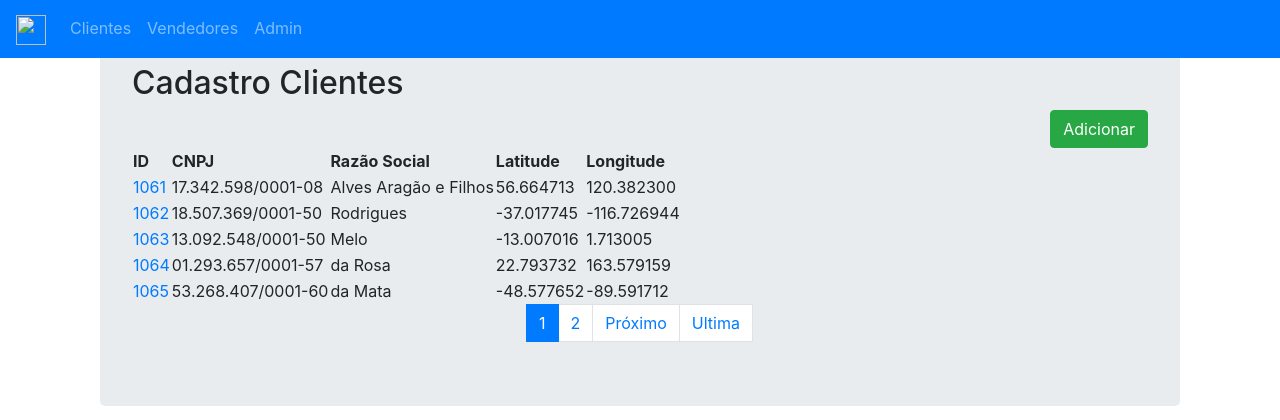
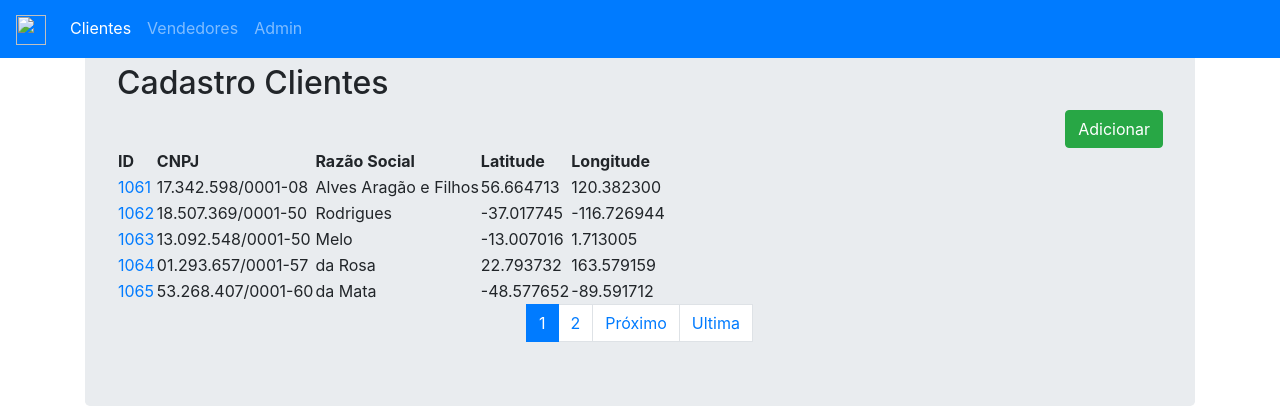
Before and after one commit to leorss/Carteira-Clientes-Django, a Django app: page /cadastros/clientes/ in a window 1280 px wide. Shown: the top 420 px of the page. Run offline with Django 3.2, Linux system fonts and the light colour scheme; data comes from the database, SQL or seed files in the repository; some libraries are stand-ins or nearby versions.

Commit message:
Detacar nome navbar

```diff
--- a/templates/cadastros/base.html
+++ b/templates/cadastros/base.html
@@ -16,8 +16,8 @@
     <nav class="navbar navbar-expand-lg navbar-dark bg-primary fixed-top " >
       <div class="navbar-nav">
         <a class="navbar-brand" href="{% url 'index' %}"><img src="{% static 'cadastros/favicon.ico' %}" width="30" height="30" alt=""></a>
-        <a class="nav-item nav-link {%if request.path == '/cadastros/clientes/' %}  active {% endif %}"  href="{% url 'cadastros:clientes' %}"> Clientes</a>
-        <a class="nav-item nav-link {%if request.path == '/cadastros/vendedores/' %}  active {% endif %}"  href="{% url 'cadastros:vendedores' %}"> Vendedores </a>
+        <a class="nav-item nav-link {% if active_tab == 'clientes' %} active {% endif %}"  href="{% url 'cadastros:clientes' %}"> Clientes</a>
+        <a class="nav-item nav-link {% if active_tab == 'vendedores' %} active {% endif %}"  href="{% url 'cadastros:vendedores' %}"> Vendedores </a>
         <a class="nav-item nav-link "  href="{% url 'admin:index' %}">Admin</a>
       </div>
     </nav>
--- a/templates/cadastros/clientes.html
+++ b/templates/cadastros/clientes.html
@@ -1,4 +1,4 @@
-{% extends "cadastros/base.html" %}
+{% include "cadastros/base.html" with active_tab='clientes' %}
 {% block body_block %}
 
 <div class="container">
--- a/templates/cadastros/clientes_detalhe.html
+++ b/templates/cadastros/clientes_detalhe.html
@@ -43,6 +43,7 @@
               </div>
             </div>
 
+
         </form>
 
         <div align="right">
--- a/templates/cadastros/vendedores.html
+++ b/templates/cadastros/vendedores.html
@@ -1,4 +1,4 @@
-{% extends "cadastros/base.html" %}
+{% include "cadastros/base.html" with active_tab='vendedores' %}
 {% block body_block %}
 
 <div class="container">
```
